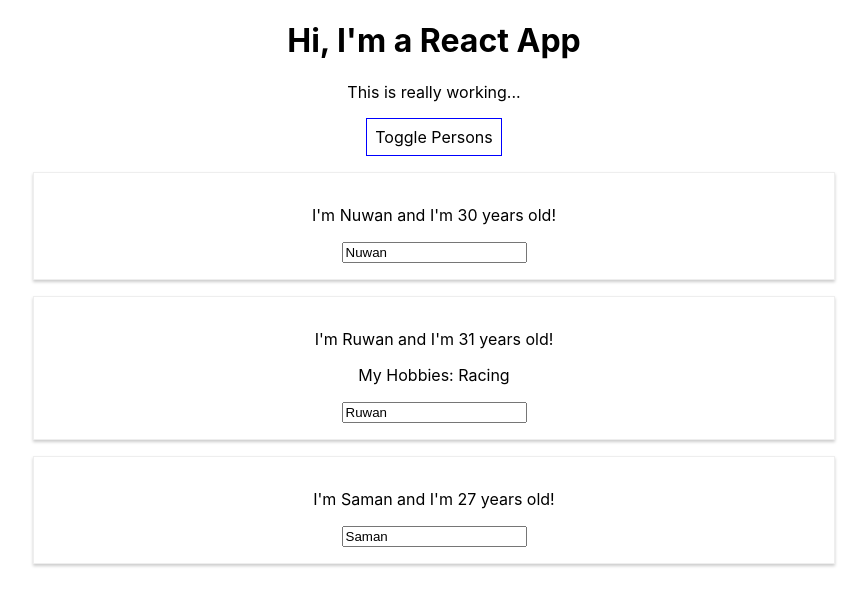
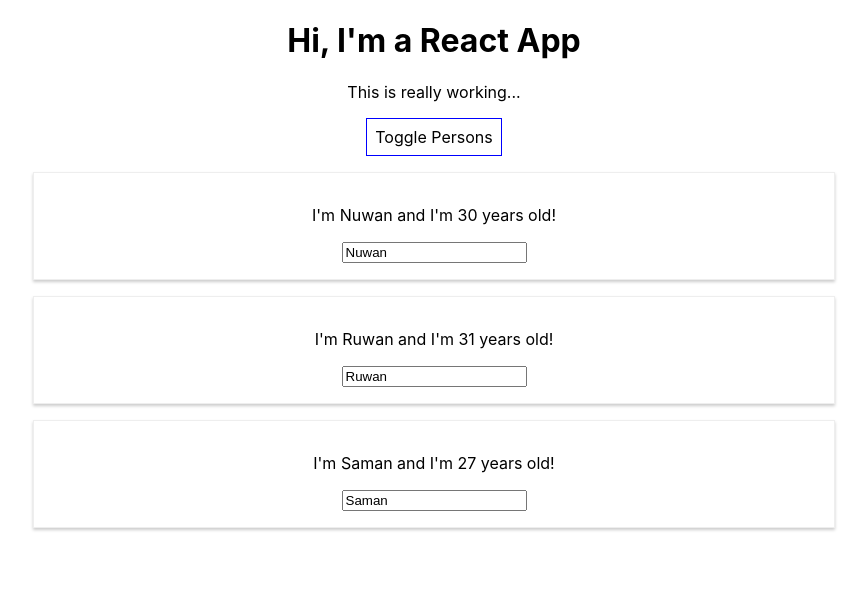
Before and after one commit to mnpsnuwan/react-complete-guide, a React (Create React App) app: page / in a window 1280 px wide. Both pictures are taken after a click on the button "Toggle Persons". Shown: the top 606 px of the page, without its empty margins (206-1073 px from the left). Built offline with nearby package versions, Linux system fonts and the light colour scheme.

Commit message:
IM:DEV:React Complete Guide - Lists & Conditionals, Outputting Lists & States.

```diff
--- a/src/App.js
+++ b/src/App.js
@@ -14,18 +14,6 @@ class App extends Component{
         showPersons: false
     }
 
-    switchNameHandler = (newName) => {
-        // console.log("Was clicked!")
-        // DO NOT DO THIS this.state.persons[0].name = 'Nuwan Samarasinghe'
-        this.setState({
-            persons: [
-                { name: newName, age: 30 },
-                { name: "Ruwan", age: 31 },
-                { name: "Saman", age: 28 }
-            ]
-        })
-    }
-
     nameChangeHandler = (event) => {
         this.setState({
             persons: [
@@ -36,6 +24,13 @@ class App extends Component{
 
         })
 
+    }
+
+    deletePersonsHandler = (personIndex) => {
+
+        const persons = this.state.persons;
+        persons.slice(personIndex, 1)
+        this.setState({persons: persons})
     }
 
     togglePersonsHandler = () => {
@@ -58,17 +53,12 @@ class App extends Component{
         if(this.state.showPersons) {
             persons = (
                 <div >
-                    <Person
-                        name={this.state.persons[0].name}
-                        age={this.state.persons[0].age}/>
-                    <Person
-                        name={this.state.persons[1].name}
-                        age={this.state.persons[1].age}
-                        click={this.switchNameHandler.bind(this, "Nuwan!")}
-                        changed={this.nameChangeHandler}>My Hobbies: Racing</Person> {/*My Hobbies: Racing will work as children on Person.js*/}
-                    <Person
-                        name={this.state.persons[2].name}
-                        age={this.state.persons[2].age}/>
+                    {this.state.persons.map((person, index) => {
+                        return <Person
+                            click={() => this.deletePersonsHandler(index)}
+                            name={person.name}
+                            age={person.age}/>
+                    })}
                 </div>
             );
         }
```
